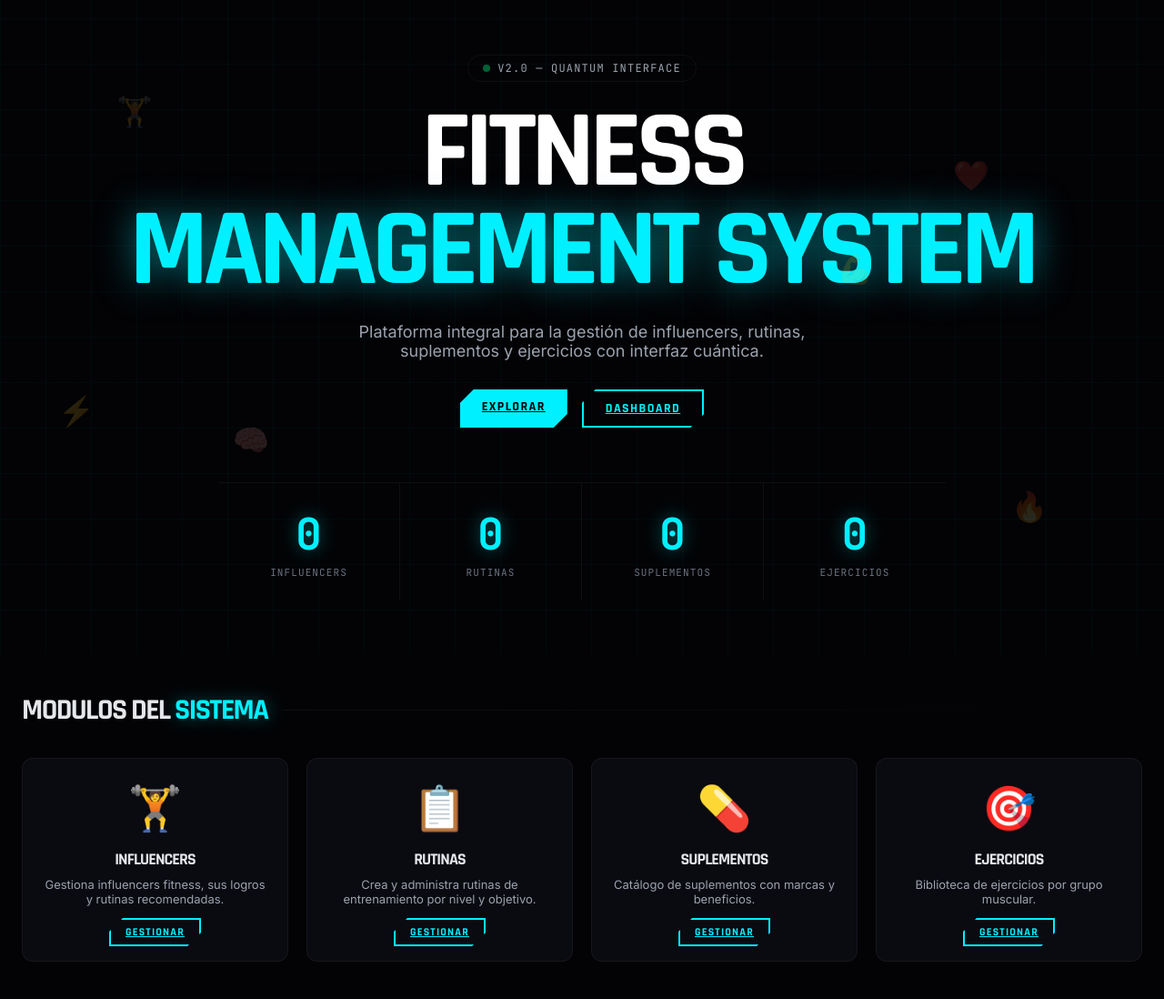
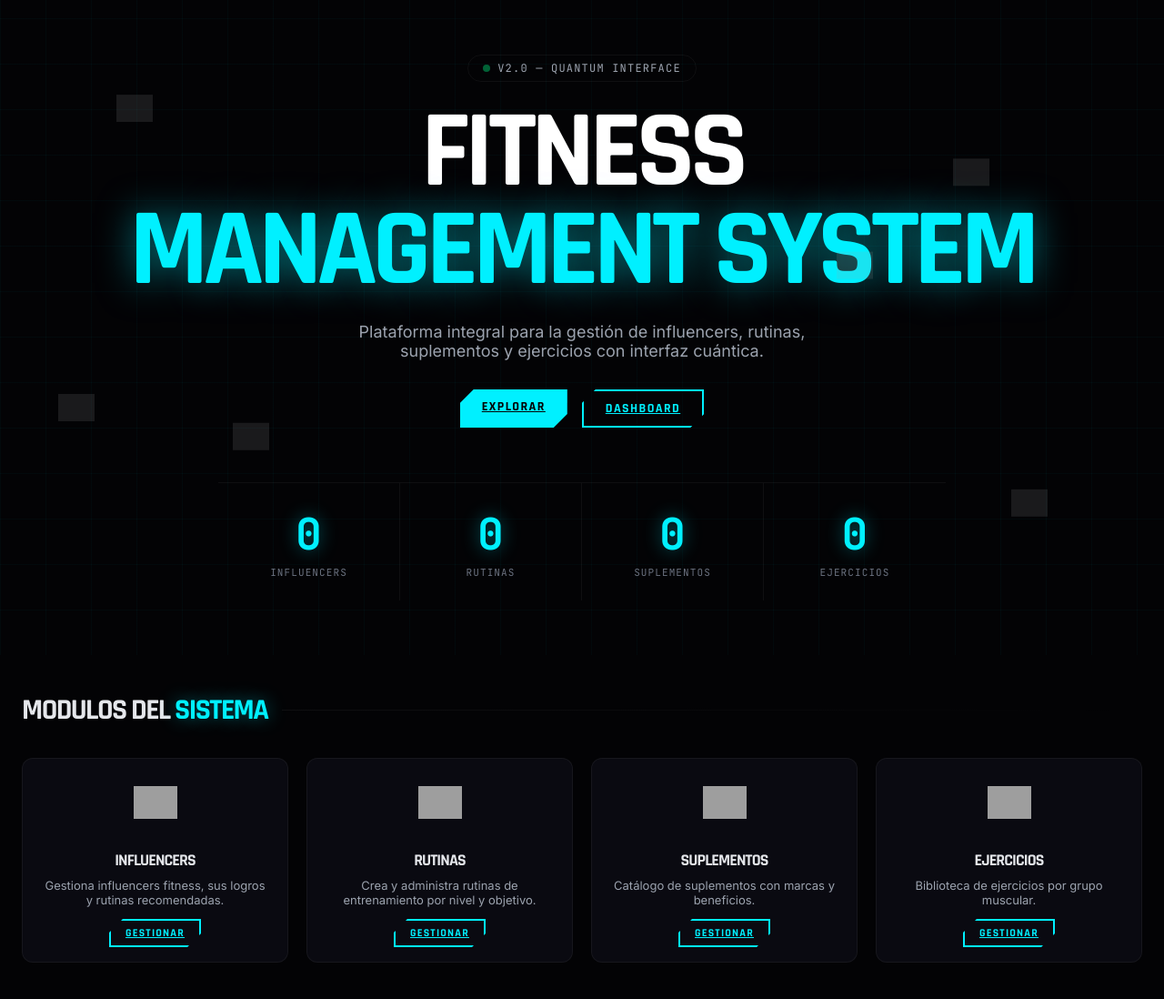
Before and after one commit to heyvveb/Proyecto_dev, a FastAPI app: page / in a window 1280 px wide. Shown: the part 80-1178 px from the top of the page at 91% size. Before the commit the page ends 1137 px from the top, so only its background shows below. Run offline with FastAPI, Linux system fonts and the light colour scheme; data that the repository does not hold is empty; some libraries are stand-ins or nearby versions; grey boxes are pictures that could not be loaded.

Commit message:
Mejoras en ascpecto relacionado a los logos

```diff
--- a/gymguide/templates/index.html
+++ b/gymguide/templates/index.html
@@ -2,12 +2,36 @@
 {% block content %}
 <section class="hero-section">
     <div class="floating-icons">
-        <span class="float-icon" style="top:15%;left:10%;animation:float1 3s ease-in-out infinite">🏋️</span>
-        <span class="float-icon" style="top:25%;right:15%;animation:float2 2.5s ease-in-out infinite">❤️</span>
-        <span class="float-icon" style="bottom:30%;left:20%;animation:float3 3.5s ease-in-out infinite">🧠</span>
-        <span class="float-icon" style="top:40%;right:25%;animation:float1 2.8s ease-in-out infinite">💪</span>
-        <span class="float-icon" style="bottom:20%;right:10%;animation:float2 3.2s ease-in-out infinite">🔥</span>
-        <span class="float-icon" style="top:60%;left:5%;animation:float3 2.2s ease-in-out infinite">⚡</span>
+        <span class="float-icon" style="top:15%;left:10%;animation:float1 3s ease-in-out infinite">
+            <img src="https://static.vecteezy.com/system/resources/previews/024/761/304/non_2x/blue-color-yoga-pose-silhouette-design-free-png.png"
+            alt="Gym silueta"
+            width="40">
+        </span>
+        <span class="float-icon" style="top:25%;right:15%;animation:float2 2.5s ease-in-out infinite">
+            <img src="https://marketplace.canva.com/s86Kg/MAFpt4s86Kg/1/tl/canva-marathon-run-sport-illustration-MAFpt4s86Kg.png"
+            alt="Gym silueta"
+            width="40">
+        </span>
+        <span class="float-icon" style="bottom:30%;left:20%;animation:float3 3.5s ease-in-out infinite">
+            <img src="https://cdn.creazilla.com/silhouettes/76288/running-man-silhouette-4bb7ee-md.png"
+            alt="Gym silueta"
+            width="40">
+        </span>
+        <span class="float-icon" style="top:40%;right:25%;animation:float1 2.8s ease-in-out infinite">
+            <img src="https://cdn.creazilla.com/silhouettes/1718/muscle-man-silhouette-2993fc-xl.png"
+            alt="Gym silueta"
+            width="40">
+        </span>
+        <span class="float-icon" style="bottom:20%;right:10%;animation:float2 3.2s ease-in-out infinite">
+            <img src="https://encrypted-tbn0.gstatic.com/images?q=tbn:ANd9GcSURgJI82mnDlliTyF23ACOlcoR2zUHCYFcdw&s"
+            alt="Gym silueta"
+            width="40">
+        </span>
+        <span class="float-icon" style="top:60%;left:5%;animation:float3 2.2s ease-in-out infinite">
+            <img src="https://images.vexels.com/media/users/3/191646/isolated/preview/06b52fbff7982a431f671f7ce7349f29-gran-silueta-de-rutina-de-ejercicios.png"
+            alt="Gym silueta"
+            width="40">
+        </span>
     </div>
     <div class="hero-badge"><span class="dot"></span> v2.0 — Quantum Interface</div>
     <h1 class="hero-title">
@@ -43,25 +67,49 @@
     <div class="section-title"><h2>Modulos del <span class="glow-text">Sistema</span></h2><span class="line"></span></div>
     <div class="grid-4">
         <div class="card" style="text-align:center">
-            <div style="font-size:48px;margin-bottom:16px;transition:transform 0.4s var(--easing)">🏋️</div>
+            <div style="font-size:48px;margin-bottom:16px;transition:transform 0.4s var(--easing)">
+                <img
+                src="https://static.vecteezy.com/system/resources/previews/033/291/578/non_2x/gym-influencer-icon-in-illustration-vector.jpg"
+                alt="Gym"
+                style="width:48px; height:48px; object-fit:contain;"
+                >
+            </div>
             <h3 style="font-size:18px;margin-bottom:8px">Influencers</h3>
             <p style="font-size:13px;color:var(--gray-400);margin-bottom:16px">Gestiona influencers fitness, sus logros y rutinas recomendadas.</p>
             <a href="/influencers" class="cyber-btn cyber-btn-sm cyber-btn-outline">Gestionar</a>
         </div>
         <div class="card" style="text-align:center">
-            <div style="font-size:48px;margin-bottom:16px">📋</div>
+            <div style="font-size:48px;margin-bottom:16px">
+                <img
+                src="https://cdn-icons-png.flaticon.com/256/5606/5606891.png"
+                alt="Gym"
+                style="width:48px; height:48px; object-fit:contain;"
+                >
+            </div>
             <h3 style="font-size:18px;margin-bottom:8px">Rutinas</h3>
             <p style="font-size:13px;color:var(--gray-400);margin-bottom:16px">Crea y administra rutinas de entrenamiento por nivel y objetivo.</p>
             <a href="/rutinas" class="cyber-btn cyber-btn-sm cyber-btn-outline">Gestionar</a>
         </div>
         <div class="card" style="text-align:center">
-            <div style="font-size:48px;margin-bottom:16px">💊</div>
+            <div style="font-size:48px;margin-bottom:16px">
+                <img
+                src="https://img.freepik.com/vector-premium/icono-suplementos-proteinas_1134231-4974.jpg"
+                alt="Gym"
+                style="width:48px; height:48px; object-fit:contain;"
+                >
+            </div>
             <h3 style="font-size:18px;margin-bottom:8px">Suplementos</h3>
             <p style="font-size:13px;color:var(--gray-400);margin-bottom:16px">Catálogo de suplementos con marcas y beneficios.</p>
             <a href="/suplementos" class="cyber-btn cyber-btn-sm cyber-btn-outline">Gestionar</a>
         </div>
         <div class="card" style="text-align:center">
-            <div style="font-size:48px;margin-bottom:16px">🎯</div>
+            <div style="font-size:48px;margin-bottom:16px">
+                <img
+                src="https://cdn-icons-png.flaticon.com/256/2860/2860983.png"
+                alt="Gym"
+                style="width:48px; height:48px; object-fit:contain;"
+                >
+            </div>
             <h3 style="font-size:18px;margin-bottom:8px">Ejercicios</h3>
             <p style="font-size:13px;color:var(--gray-400);margin-bottom:16px">Biblioteca de ejercicios por grupo muscular.</p>
             <a href="/ejercicios" class="cyber-btn cyber-btn-sm cyber-btn-outline">Gestionar</a>
```
